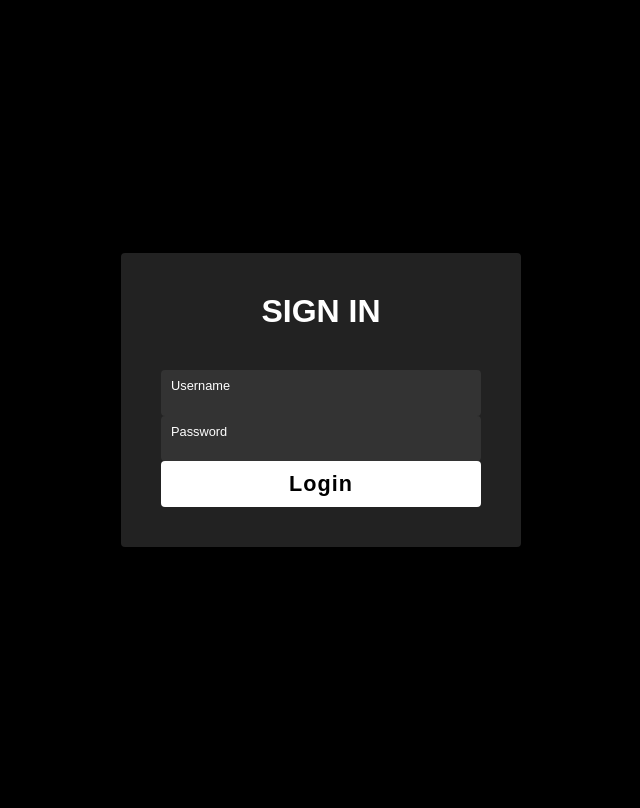
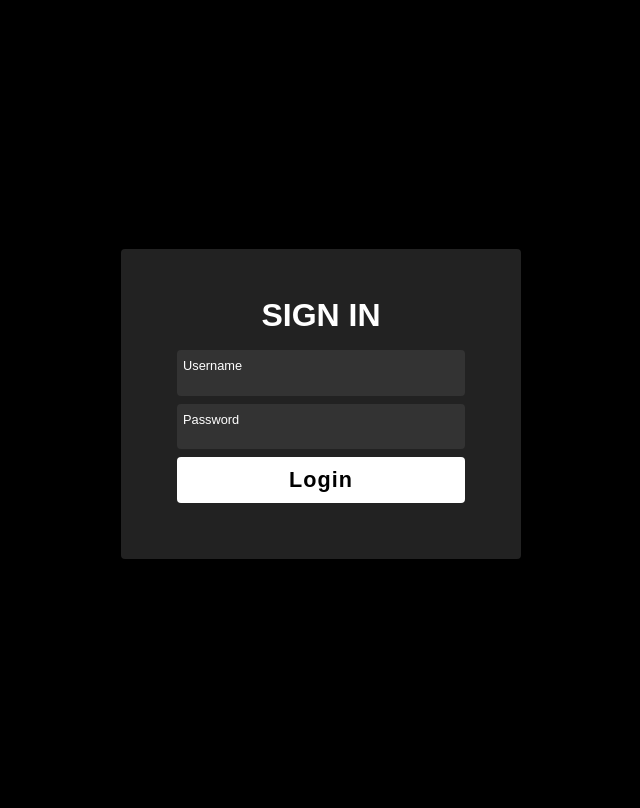
Before and after one commit to anowii/DigitalDetectives, a Flask app: page /login in a window 1280 px wide. Shown: the whole page, without its empty margins (319-959 px from the left). Before the commit the page ends 547 px from the top, so only its background shows below. Run offline with Flask 3, Linux system fonts and the light colour scheme.

Commit message:
Update login.css
Försökte fixa ihop smushade login grejen

```diff
--- a/Program/static/login.css
+++ b/Program/static/login.css
@@ -2,7 +2,7 @@
 *
 {
   margin: 0;
-  padding: 0;
+  padding: 4px;
   box-sizing: border-box;
   font-family: 'Quicksand', sans-serif;
 }
@@ -55,7 +55,7 @@ section .signin .content
   justify-content: center;
   align-items: center;
   flex-direction: column;
-  gap: 40px;
+
 }
 section .signin .content h2
 {
```
